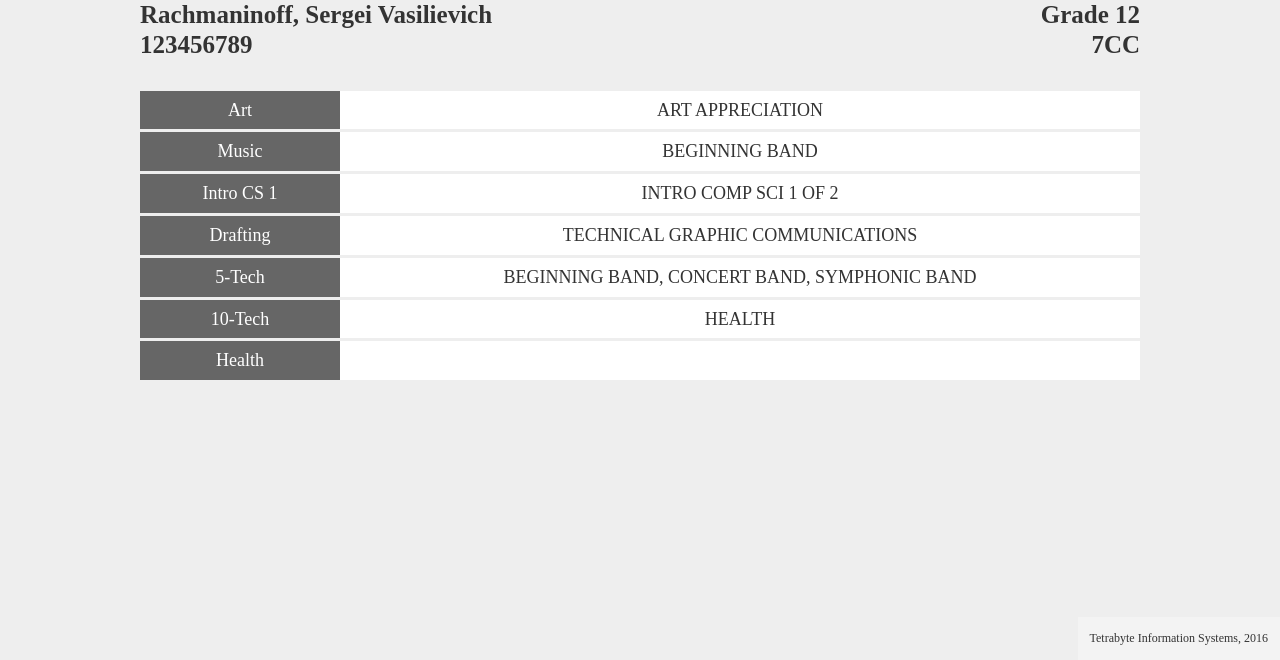
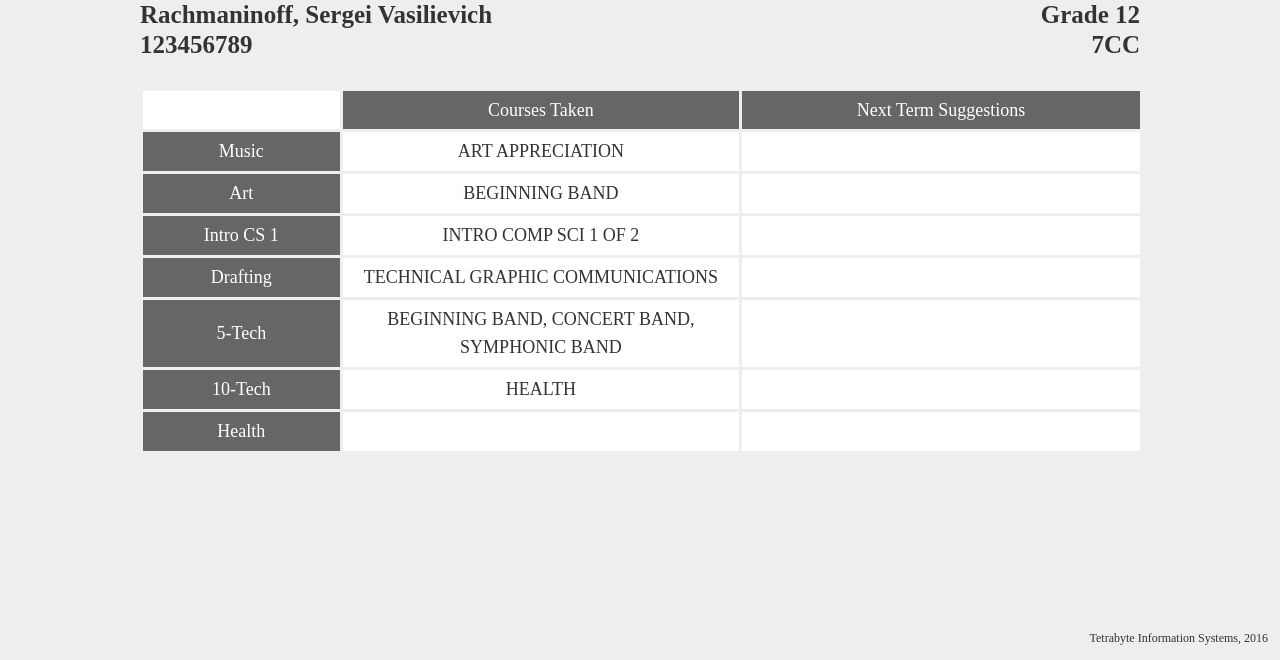
Before and after one commit to stuy-tetrabyte/graduation-req-tracker, a Flask app: page /student/1 in a window 1280 px wide. Shown: the part 140-800 px from the top of the page. Run offline with Flask 2, Linux system fonts and the light colour scheme; data that the repository does not hold is empty; parts of the project's set-up code (start-up, migrations or seed data) failed here and were passed over.

Commit message:
Finish student view/course-suggestions and class view filters

```diff
--- a/app.py
+++ b/app.py
@@ -141,6 +141,7 @@ def student_view(OSIS=0):
 
     student_info = db_m.get_student_info(OSIS)
     list_of_courses = [""] * 7
+    next_term_suggestions = [""] * 7
     if not student_info:
         # Default data for testing
         student_info = {
@@ -163,10 +164,15 @@ def student_view(OSIS=0):
             data = db_m.get_relevant_courses(OSIS, i)
             courses = {}
             for entry in data:
-                if entry[1] in courses:
-                    courses[entry[1]] += 1
+                if entry[2] == 'F' or entry[2] == 'NC' or entry[2] == 'NS' or int(entry[2]) < 65:
+                    if entry[0] + " (FAILED)" in courses:
+                        courses[entry[0] + " (FAILED)"] += 1
+                    else:
+                        courses[entry[0] + " (FAILED)"] = 1
+                elif entry[0] in courses:
+                    courses[entry[0]] += 1
                 else:
-                    courses[entry[1]] = 1
+                    courses[entry[0]] = 1
 
             def format_output(d):
                 output = []
@@ -176,7 +182,23 @@ def student_view(OSIS=0):
 
             list_of_courses[i] = "None" if courses == {} else format_output(courses)
 
-    return render_template("student.html", profile=student_info, courses=list_of_courses)
+            need_to_take = db_m.get_req_course_track(OSIS, i)[1]
+            for j in need_to_take:
+                if j == []: # fufilled
+                    next_term_suggestions[i] = "Fufilled"
+
+            if next_term_suggestions[i] == "":
+                suggestions = ""
+                for j in need_to_take:
+                    for k in j[0]:
+                        suggestions += str( k ) + ', '
+
+                suggestions = suggestions[:-2]
+
+                next_term_suggestions[i] = suggestions
+
+    return render_template("student.html", profile=student_info,
+            courses=list_of_courses, suggestions = next_term_suggestions)
 
 @app.route('/data')
 @app.route('/data/')
--- a/static/main.css
+++ b/static/main.css
@@ -58,7 +58,7 @@ h1, h2, h3 {
 }
 
 .footer {
-    background-color: #F3F3F3;
+    background-color:#EEE;
 	clear: both;
 	position: fixed;
 	bottom: 0px;
--- a/static/student.css
+++ b/static/student.css
@@ -23,6 +23,7 @@ table {
 table th, td {
 	border-top: 3px solid #EEE;
 	border-bottom: 3px solid #EEE;
+	border-left: 3px solid #EEE;
 	padding: 5px 15px 5px;
 }
 
--- a/templates/student.html
+++ b/templates/student.html
@@ -16,13 +16,15 @@
 
 <table>
     <col width="20%">
-    <col width="80%">
-    <tr><th>Art</th><td>{{ courses[0] }}</td></tr>
-    <tr><th>Music</th><td>{{ courses[1] }}</td></tr>
-    <tr><th>Intro CS 1</th><td>{{ courses[2] }}</td></tr>
-    <tr><th>Drafting</th><td>{{ courses[3] }}</td></tr>
-    <tr><th>5-Tech</th><td>{{ courses[4] }}</td></tr>
-    <tr><th>10-Tech</th><td>{{ courses[5] }}</td></tr>
-    <tr><th>Health</th><td>{{ courses[6] }}</td></tr>
+    <col width="40%">
+    <col width="40%">
+    <tr><td></td><th>Courses Taken</th><th>Next Term Suggestions</th></tr>
+    <tr><th>Music</th><td>{{ courses[0] }}</td><td>{{ suggestions[0] }}</td></tr>
+    <tr><th>Art</th><td>{{ courses[1] }}</td><td>{{ suggestions[1] }}</td></tr>
+    <tr><th>Intro CS 1</th><td>{{ courses[2] }}</td><td>{{ suggestions[2] }}</td></tr>
+    <tr><th>Drafting</th><td>{{ courses[3] }}</td><td>{{ suggestions[3] }}</td></tr>
+    <tr><th>5-Tech</th><td>{{ courses[4] }}</td><td>{{ suggestions[4] }}</td></tr>
+    <tr><th>10-Tech</th><td>{{ courses[5] }}</td><td>{{ suggestions[5] }}</td></tr>
+    <tr><th>Health</th><td>{{ courses[6] }}</td><td>{{ suggestions[6] }}</td></tr>
 </table>
 {% endblock %}
--- a/utils/database.py
+++ b/utils/database.py
@@ -185,7 +185,7 @@ class DBManager:
             for semester in option['course-code']: # each semester
                 need = True
                 for i in range(0, len(student_courses_copy)):
-                    if student_courses_copy[i][0] in semester:
+                    if student_courses_copy[i] in semester:
                         taken.append(student_courses_copy.pop(i))
                         need = False
                         break # semester is fufilled if student has taken a
@@ -323,9 +323,9 @@ class DBManager:
                 [0,1,2]
             ]
             means get all students that:
-                completed or has not completed REQ0,
-                completed REQ1,
-                failed REQ2,
+                completed or has not completed REQ0, AND
+                completed REQ1, AND
+                failed REQ2, AND
                 completed, has not completed, or failed REQ3
 
         Returns:
```
